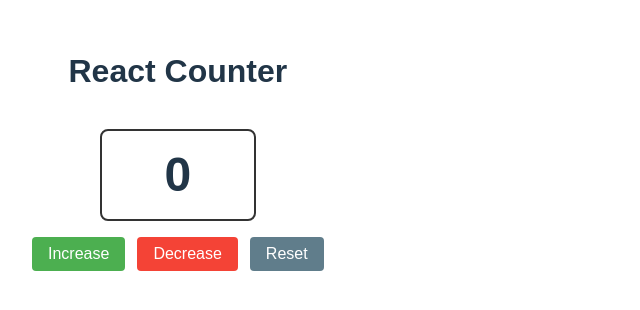
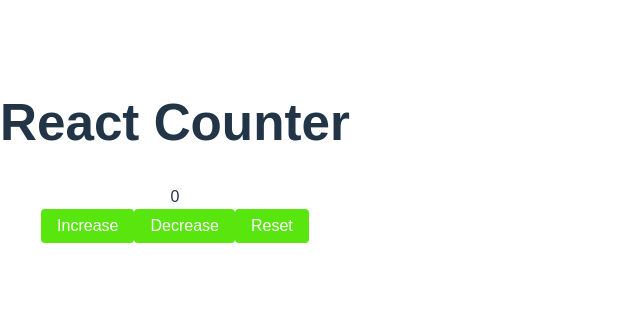
Before and after one commit to harish00506/test_AI_Jira, a React (Vite) app: page / in a window 1280 px wide. Shown: the part 248-558 px from the top of the page, without its empty margins (0-640 px from the left). Built offline with nearby package versions, Linux system fonts and the light colour scheme.

Commit message:
Add: src/App.css for changing the background-color of the button to # 59E60E (SCRUM-13)

```diff
--- a/src/App.css
+++ b/src/App.css
@@ -1,65 +1,71 @@
-/* Basic styling for the counter app – keeps the original Vite look minimalistic */
+/* src/App.css */
 
-.app-container {
-  font-family: Arial, Helvetica, sans-serif;
+/* -------------------------------------------------
+   Global layout & default styles (unchanged)
+   ------------------------------------------------- */
+#root {
+  margin: 0;
+  padding: 0;
+  font-family: sans-serif;
   text-align: center;
-  padding: 2rem;
-  max-width: 400px;
-  margin: 0 auto;
 }
 
-.title {
-  font-size: 2rem;
-  margin-bottom: 1.5rem;
+/* -------------------------------------------------
+   Logo styling (unchanged)
+   ------------------------------------------------- */
+.logo {
+  height: 6em;
+  padding: 1.5em;
+  will-change: filter;
+}
+.logo:hover {
+  filter: drop-shadow(0 0 2em #646cffaa);
+}
+.logo.react:hover {
+  filter: drop-shadow(0 0 2em #61dafbaa);
 }
 
-.counter-display {
-  font-size: 3rem;
-  font-weight: bold;
-  margin: 1rem 0;
-  padding: 0.5rem 1rem;
-  border: 2px solid #333;
-  border-radius: 8px;
-  display: inline-block;
-  min-width: 120px;
+/* -------------------------------------------------
+   Card & documentation text (unchanged)
+   ------------------------------------------------- */
+.card {
+  padding: 2em;
+}
+.read-the-docs {
+  color: #888;
 }
 
-.button-group {
-  display: flex;
-  gap: 0.75rem;
-  justify-content: center;
-  flex-wrap: wrap;
+/* -------------------------------------------------
+   Button styling – new requirement
+   ------------------------------------------------- */
+button {
+  /* Required background color */
+  background-color: #59E60E;
+
+  /* Ensure text is readable – white provides strong contrast */
+  color: #ffffff;
+
+  /* Remove default border & add a clean look */
+  border: none;
+  border-radius: 4px;
+
+  /* Padding for a comfortable clickable area */
+  padding: 0.5rem 1rem;
+
+  /* Pointer cursor for interactivity */
+  cursor: pointer;
+
+  /* Small transition for hover effect */
+  transition: opacity 0.2s ease-in-out;
 }
 
-.btn {
-  padding: 0.5rem 1rem;
-  font-size: 1rem;
-  cursor: pointer;
-  border: none;
-  border-radius: 4px;
-  transition: background-color 0.2s ease;
+/* Slight visual feedback on hover */
+button:hover {
+  opacity: 0.9;
 }
 
-.btn.increase {
-  background-color: #4caf50;
-  color: #fff;
+/* Preserve focus outline for accessibility */
+button:focus-visible {
+  outline: 2px solid #2c7a0b;
+  outline-offset: 2px;
 }
-.btn.increase:hover {
-  background-color: #45a049;
-}
-
-.btn.decrease {
-  background-color: #f44336;
-  color: #fff;
-}
-.btn.decrease:hover {
-  background-color: #e53935;
-}
-
-.btn.reset {
-  background-color: #607d8b;
-  color: #fff;
-}
-.btn.reset:hover {
-  background-color: #546e7a;
-}
```
